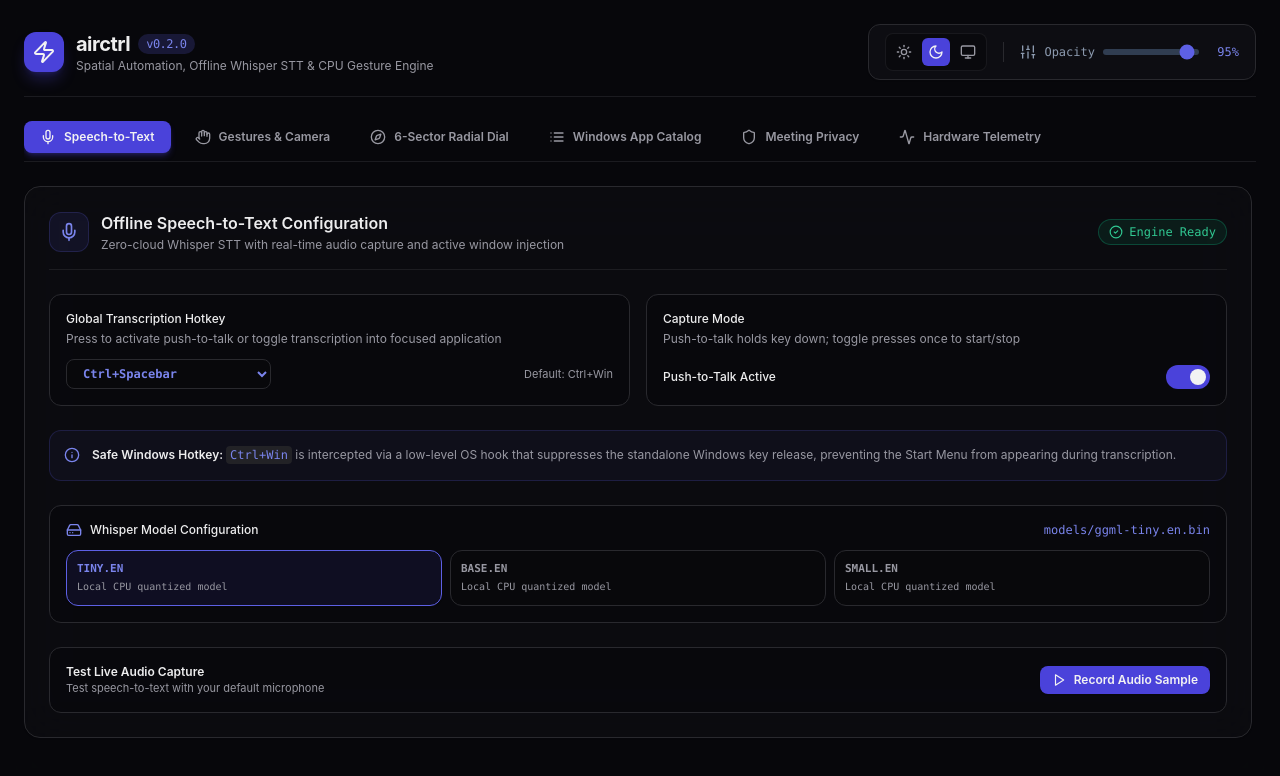
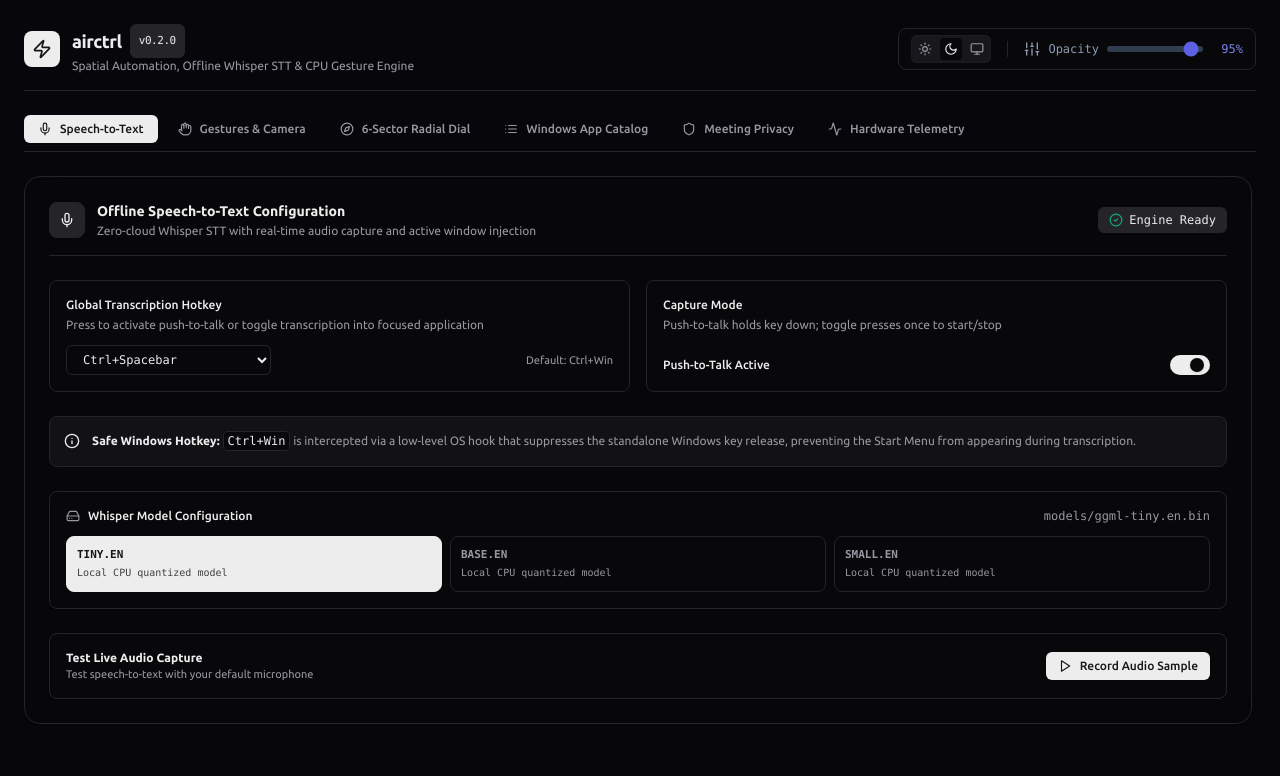
Before and after one commit to tysongoulding/airctrl, a React (Vite) app in the folder ui/: page / in a window 1280 px wide. Shown: the top 776 px of the page. Built offline with nearby package versions, Linux system fonts and the light colour scheme.

Commit message:
feat(ui): redesign HUD with shadcn/ui default dark-and-white theme and ubuntu font

```diff
--- a/ui/index.html
+++ b/ui/index.html
@@ -4,6 +4,9 @@
     <meta charset="UTF-8" />
     <meta name="viewport" content="width=device-width, initial-scale=1.0" />
     <title>airctrl Desktop HUD</title>
+    <link rel="preconnect" href="https://fonts.googleapis.com" />
+    <link rel="preconnect" href="https://fonts.gstatic.com" crossorigin />
+    <link href="https://fonts.googleapis.com/css2?family=Ubuntu:ital,wght@0,300;0,400;0,500;0,700;1,300;1,400;1,500;1,700&display=swap" rel="stylesheet" />
   </head>
   <body class="bg-slate-950 text-slate-100 select-none overflow-hidden antialiased">
     <div id="root"></div>
--- a/ui/src/components/hud/SettingsHud.tsx
+++ b/ui/src/components/hud/SettingsHud.tsx
@@ -50,116 +50,116 @@
       style={{ opacity }}
     >
       {/* Top Header & Global Controls */}
-      <header className="flex items-center justify-between pb-4 border-b border-border/60">
+      <header className="flex items-center justify-between pb-4 border-b border-border">
         <div className="flex items-center gap-3">
-          <div className="w-10 h-10 rounded-xl bg-indigo-600 flex items-center justify-center shadow-lg shadow-indigo-600/30 text-white">
-            <Zap className="w-6 h-6" />
+          <div className="w-9 h-9 rounded-lg bg-primary text-primary-foreground flex items-center justify-center shadow-sm">
+            <Zap className="w-5 h-5" />
           </div>
           <div>
-            <h1 className="text-xl font-bold tracking-tight text-foreground flex items-center gap-2">
-              airctrl <span className="text-xs px-2 py-0.5 rounded-full bg-indigo-500/20 text-indigo-400 font-mono font-medium">v0.2.0</span>
+            <h1 className="text-lg font-bold tracking-tight text-foreground flex items-center gap-2">
+              airctrl <span className="text-[11px] px-2 py-0.5 rounded-md bg-muted border border-border text-foreground font-mono font-medium">v0.2.0</span>
             </h1>
             <p className="text-xs text-muted-foreground">Spatial Automation, Offline Whisper STT & CPU Gesture Engine</p>
           </div>
         </div>
 
         {/* Global Controls: Theme Switcher & Opacity Slider */}
-        <div className="flex items-center gap-4 bg-card/80 px-4 py-2 rounded-xl border border-border shadow-sm">
-          <div className="flex items-center gap-1 bg-background/60 p-1 rounded-lg border border-border/50">
+        <div className="flex items-center gap-4 bg-card px-3 py-1.5 rounded-lg border border-border shadow-sm">
+          <div className="flex items-center gap-1 bg-muted/60 p-0.5 rounded-md border border-border/40">
             <button
               onClick={() => setTheme("light")}
-              className={`p-1.5 rounded-md transition-colors ${theme === "light" ? "bg-indigo-600 text-white" : "text-muted-foreground hover:text-foreground"}`}
+              className={`p-1 rounded transition-colors ${theme === "light" ? "bg-background text-foreground shadow-sm" : "text-muted-foreground hover:text-foreground"}`}
               title="Light Mode"
             >
-              <Sun className="w-4 h-4" />
+              <Sun className="w-3.5 h-3.5" />
             </button>
             <button
               onClick={() => setTheme("dark")}
-              className={`p-1.5 rounded-md transition-colors ${theme === "dark" ? "bg-indigo-600 text-white" : "text-muted-foreground hover:text-foreground"}`}
+              className={`p-1 rounded transition-colors ${theme === "dark" ? "bg-background text-foreground shadow-sm" : "text-muted-foreground hover:text-foreground"}`}
               title="Dark Mode"
             >
-              <Moon className="w-4 h-4" />
+              <Moon className="w-3.5 h-3.5" />
             </button>
             <button
               onClick={() => setTheme("system")}
-              className={`p-1.5 rounded-md transition-colors ${theme === "system" ? "bg-indigo-600 text-white" : "text-muted-foreground hover:text-foreground"}`}
+              className={`p-1 rounded transition-colors ${theme === "system" ? "bg-background text-foreground shadow-sm" : "text-muted-foreground hover:text-foreground"}`}
               title="System Mode"
             >
-              <Monitor className="w-4 h-4" />
+              <Monitor className="w-3.5 h-3.5" />
             </button>
           </div>
 
-          <div className="h-5 w-[1px] bg-border" />
+          <div className="h-4 w-[1px] bg-border" />
           <OpacitySlider opacity={opacity} onChange={setOpacity} />
         </div>
       </header>
 
       {/* Navigation Tabs (Zero LAN Clutter) */}
-      <nav className="flex items-center gap-2 border-b border-border/60 pb-2 overflow-x-auto">
+      <nav className="flex items-center gap-1.5 border-b border-border pb-2 overflow-x-auto">
         <button
           onClick={() => setActiveTab("stt")}
-          className={`flex items-center gap-2 px-4 py-2 rounded-lg text-xs font-semibold whitespace-nowrap transition-all ${
+          className={`flex items-center gap-2 px-3.5 py-1.5 rounded-md text-xs font-medium whitespace-nowrap transition-all ${
             activeTab === "stt"
-              ? "bg-indigo-600 text-white shadow-md shadow-indigo-600/30"
+              ? "bg-primary text-primary-foreground shadow-sm"
               : "text-muted-foreground hover:bg-muted hover:text-foreground"
           }`}
         >
-          <Mic className="w-4 h-4" /> Speech-to-Text
+          <Mic className="w-3.5 h-3.5" /> Speech-to-Text
         </button>
 
         <button
           onClick={() => setActiveTab("gestures")}
-          className={`flex items-center gap-2 px-4 py-2 rounded-lg text-xs font-semibold whitespace-nowrap transition-all ${
+          className={`flex items-center gap-2 px-3.5 py-1.5 rounded-md text-xs font-medium whitespace-nowrap transition-all ${
             activeTab === "gestures"
-              ? "bg-indigo-600 text-white shadow-md shadow-indigo-600/30"
+              ? "bg-primary text-primary-foreground shadow-sm"
               : "text-muted-foreground hover:bg-muted hover:text-foreground"
           }`}
         >
-          <Hand className="w-4 h-4" /> Gestures & Camera
+          <Hand className="w-3.5 h-3.5" /> Gestures & Camera
         </button>
 
         <button
           onClick={() => setActiveTab("dial")}
-          className={`flex items-center gap-2 px-4 py-2 rounded-lg text-xs font-semibold whitespace-nowrap transition-all ${
+          className={`flex items-center gap-2 px-3.5 py-1.5 rounded-md text-xs font-medium whitespace-nowrap transition-all ${
             activeTab === "dial"
-              ? "bg-indigo-600 text-white shadow-md shadow-indigo-600/30"
+              ? "bg-primary text-primary-foreground shadow-sm"
               : "text-muted-foreground hover:bg-muted hover:text-foreground"
           }`}
         >
-          <Compass className="w-4 h-4" /> 6-Sector Radial Dial
+          <Compass className="w-3.5 h-3.5" /> 6-Sector Radial Dial
         </button>
 
         <button
           onClick={() => setActiveTab("apps")}
-          className={`flex items-center gap-2 px-4 py-2 rounded-lg text-xs font-semibold whitespace-nowrap transition-all ${
+          className={`flex items-center gap-2 px-3.5 py-1.5 rounded-md text-xs font-medium whitespace-nowrap transition-all ${
             activeTab === "apps"
-              ? "bg-indigo-600 text-white shadow-md shadow-indigo-600/30"
+              ? "bg-primary text-primary-foreground shadow-sm"
               : "text-muted-foreground hover:bg-muted hover:text-foreground"
           }`}
         >
-          <List className="w-4 h-4" /> Windows App Catalog
+          <List className="w-3.5 h-3.5" /> Windows App Catalog
         </button>
 
         <button
           onClick={() => setActiveTab("privacy")}
-          className={`flex items-center gap-2 px-4 py-2 rounded-lg text-xs font-semibold whitespace-nowrap transition-all ${
+          className={`flex items-center gap-2 px-3.5 py-1.5 rounded-md text-xs font-medium whitespace-nowrap transition-all ${
             activeTab === "privacy"
-              ? "bg-indigo-600 text-white shadow-md shadow-indigo-600/30"
+              ? "bg-primary text-primary-foreground shadow-sm"
               : "text-muted-foreground hover:bg-muted hover:text-foreground"
           }`}
         >
-          <Shield className="w-4 h-4" /> Meeting Privacy
+          <Shield className="w-3.5 h-3.5" /> Meeting Privacy
         </button>
 
         <button
           onClick={() => setActiveTab("status")}
-          className={`flex items-center gap-2 px-4 py-2 rounded-lg text-xs font-semibold whitespace-nowrap transition-all ${
+          className={`flex items-center gap-2 px-3.5 py-1.5 rounded-md text-xs font-medium whitespace-nowrap transition-all ${
             activeTab === "status"
-              ? "bg-indigo-600 text-white shadow-md shadow-indigo-600/30"
+              ? "bg-primary text-primary-foreground shadow-sm"
               : "text-muted-foreground hover:bg-muted hover:text-foreground"
           }`}
         >
-          <Activity className="w-4 h-4" /> Hardware Telemetry
+          <Activity className="w-3.5 h-3.5" /> Hardware Telemetry
         </button>
       </nav>
 
--- a/ui/src/components/hud/SttConfigCard.tsx
+++ b/ui/src/components/hud/SttConfigCard.tsx
@@ -91,13 +91,13 @@
 
   return (
     <div className="p-6 rounded-2xl border border-border bg-card/60 backdrop-blur-xl flex flex-col gap-6 shadow-sm">
-      <div className="flex items-center justify-between border-b border-border/60 pb-4">
+      <div className="flex items-center justify-between border-b border-border pb-4">
         <div className="flex items-center gap-3">
-          <div className="w-10 h-10 rounded-xl bg-indigo-500/10 border border-indigo-500/20 flex items-center justify-center text-indigo-400">
-            <Mic className="w-5 h-5" />
+          <div className="w-9 h-9 rounded-lg bg-muted border border-border flex items-center justify-center text-foreground">
+            <Mic className="w-4 h-4" />
           </div>
           <div>
-            <h2 className="text-base font-semibold text-foreground flex items-center gap-2">
+            <h2 className="text-sm font-semibold text-foreground flex items-center gap-2">
               Offline Speech-to-Text Configuration
             </h2>
             <p className="text-xs text-muted-foreground mt-0.5">
@@ -105,14 +105,14 @@
             </p>
           </div>
         </div>
-        <span className="px-2.5 py-1 rounded-full bg-emerald-500/10 border border-emerald-500/30 text-emerald-400 text-xs font-mono flex items-center gap-1.5">
-          <CheckCircle2 className="w-3.5 h-3.5" /> Engine Ready
+        <span className="px-2.5 py-1 rounded-md bg-muted border border-border text-foreground text-xs font-mono flex items-center gap-1.5">
+          <CheckCircle2 className="w-3.5 h-3.5 text-emerald-500" /> Engine Ready
         </span>
       </div>
 
       <div className="grid grid-cols-1 md:grid-cols-2 gap-4">
         {/* Global STT Hotkey */}
-        <div className="p-4 rounded-xl border border-border bg-background/50 flex flex-col justify-between">
+        <div className="p-4 rounded-lg border border-border bg-card flex flex-col justify-between shadow-sm">
           <div>
             <label className="text-xs font-medium text-foreground block mb-1">
               Global Transcription Hotkey
@@ -125,7 +125,7 @@
             <select
               value={settings.hotkey_stt}
               onChange={(e) => onUpdate({ hotkey_stt: e.target.value })}
-              className="px-3 py-1.5 rounded-lg bg-background border border-border text-indigo-400 font-mono text-xs font-semibold focus:outline-none focus:ring-1 focus:ring-indigo-500"
+              className="px-3 py-1.5 rounded-md bg-background border border-border text-foreground font-mono text-xs font-medium focus:outline-none focus:ring-1 focus:ring-ring"
             >
               <option value="Ctrl+Win">Ctrl+Win (Recommended)</option>
               <option value="Ctrl+Spacebar">Ctrl+Spacebar</option>
@@ -137,7 +137,7 @@
         </div>
 
         {/* Push-to-Talk Toggle */}
-        <div className="p-4 rounded-xl border border-border bg-background/50 flex flex-col justify-between">
+        <div className="p-4 rounded-lg border border-border bg-card flex flex-col justify-between shadow-sm">
           <div>
             <label className="text-xs font-medium text-foreground block mb-1">
               Capture Mode
@@ -152,13 +152,13 @@
             </span>
             <button
               onClick={() => onUpdate({ push_to_talk: !settings.push_to_talk })}
-              className={`relative inline-flex h-6 w-11 items-center rounded-full transition-colors ${
-                settings.push_to_talk ? "bg-indigo-600" : "bg-muted"
+              className={`relative inline-flex h-5 w-10 items-center rounded-full transition-colors ${
+                settings.push_to_talk ? "bg-primary" : "bg-muted border border-border"
               }`}
             >
               <span
-                className={`inline-block h-4 w-4 transform rounded-full bg-white transition-transform ${
-                  settings.push_to_talk ? "translate-x-6" : "translate-x-1"
+                className={`inline-block h-3.5 w-3.5 transform rounded-full bg-background shadow transition-transform ${
+                  settings.push_to_talk ? "translate-x-5" : "translate-x-1"
                 }`}
               />
             </button>
@@ -167,21 +167,21 @@
       </div>
 
       {/* Safe Hotkey Explanation */}
-      <div className="p-3.5 rounded-xl border border-indigo-500/20 bg-indigo-500/5 flex items-start gap-3">
-        <Info className="w-4 h-4 text-indigo-400 shrink-0 mt-0.5" />
+      <div className="p-3.5 rounded-lg border border-border bg-muted/40 flex items-start gap-3">
+        <Info className="w-4 h-4 text-foreground shrink-0 mt-0.5" />
         <div className="text-xs text-muted-foreground leading-relaxed">
           <span className="font-semibold text-foreground">Safe Windows Hotkey: </span>
-          <code className="text-indigo-400 font-mono px-1 py-0.5 bg-muted rounded">Ctrl+Win</code> is intercepted via a low-level OS hook that suppresses the standalone Windows key release, preventing the Start Menu from appearing during transcription.
+          <code className="text-foreground font-mono px-1 py-0.5 bg-background border border-border rounded">Ctrl+Win</code> is intercepted via a low-level OS hook that suppresses the standalone Windows key release, preventing the Start Menu from appearing during transcription.
         </div>
       </div>
 
       {/* Whisper Model Selector */}
-      <div className="p-4 rounded-xl border border-border bg-background/50 flex flex-col gap-3">
+      <div className="p-4 rounded-lg border border-border bg-card flex flex-col gap-3 shadow-sm">
         <div className="flex items-center justify-between">
           <label className="text-xs font-medium text-foreground flex items-center gap-2">
-            <HardDrive className="w-4 h-4 text-indigo-400" /> Whisper Model Configuration
+            <HardDrive className="w-3.5 h-3.5 text-muted-foreground" /> Whisper Model Configuration
           </label>
-          <span className="text-xs text-indigo-400 font-mono">
+          <span className="text-xs text-muted-foreground font-mono">
             {settings.whisper_model}
           </span>
         </div>
@@ -190,21 +190,21 @@
             <button
               key={m}
               onClick={() => onUpdate({ whisper_model: m })}
-              className={`p-2.5 rounded-xl border text-xs font-mono text-left transition-all ${
+              className={`p-2.5 rounded-lg border text-xs font-mono text-left transition-all ${
                 settings.whisper_model === m
-                  ? "bg-indigo-600/10 border-indigo-500 text-indigo-400 shadow-sm"
-                  : "bg-background border-border text-muted-foreground hover:text-foreground"
+                  ? "bg-primary text-primary-foreground border-primary shadow-sm"
+                  : "bg-background border-border text-muted-foreground hover:text-foreground hover:bg-muted/50"
               }`}
             >
               <div className="font-bold text-[11px] mb-0.5">{m.replace("models/ggml-", "").replace(".bin", "").toUpperCase()}</div>
-              <div className="text-[10px] text-muted-foreground">Local CPU quantized model</div>
+              <div className={`text-[10px] ${settings.whisper_model === m ? "text-primary-foreground/80" : "text-muted-foreground"}`}>Local CPU quantized model</div>
             </button>
           ))}
         </div>
       </div>
 
       {/* Interactive Microphone Test */}
-      <div className="p-4 rounded-xl border border-border bg-background/50 flex flex-col gap-3">
+      <div className="p-4 rounded-lg border border-border bg-card flex flex-col gap-3 shadow-sm">
         <div className="flex items-center justify-between">
           <div>
             <h3 className="text-xs font-semibold text-foreground">Test Live Audio Capture</h3>
@@ -212,10 +212,10 @@
           </div>
           <button
             onClick={toggleRecording}
-            className={`flex items-center gap-2 px-3 py-1.5 rounded-lg text-xs font-semibold shadow-sm transition-all ${
+            className={`flex items-center gap-2 px-3 py-1.5 rounded-md text-xs font-medium shadow-sm transition-all ${
               recording
                 ? "bg-rose-600 hover:bg-rose-500 text-white animate-pulse"
-                : "bg-indigo-600 hover:bg-indigo-500 text-white"
+                : "bg-primary text-primary-foreground hover:bg-primary/90"
             }`}
           >
             {recording ? <Square className="w-3.5 h-3.5" /> : <Play className="w-3.5 h-3.5" />}
@@ -224,15 +224,15 @@
         </div>
 
         {recording && (
-          <div className="flex items-center gap-3 bg-card p-3 rounded-lg border border-border">
-            <div className="w-2.5 h-2.5 rounded-full bg-rose-500 animate-ping" />
-            <div className="flex-1 bg-muted h-2 rounded-full overflow-hidden">
+          <div className="flex items-center gap-3 bg-muted/50 p-2.5 rounded-md border border-border">
+            <div className="w-2 h-2 rounded-full bg-rose-500 animate-ping" />
+            <div className="flex-1 bg-muted h-1.5 rounded-full overflow-hidden">
               <div
-                className="bg-indigo-500 h-full transition-all duration-75"
+                className="bg-primary h-full transition-all duration-75"
                 style={{ width: `${audioLevel}%` }}
               />
             </div>
-            <span className="text-xs font-mono text-indigo-400">{audioLevel}%</span>
+            <span className="text-xs font-mono text-foreground">{audioLevel}%</span>
           </div>
         )}
 
--- a/ui/src/index.css
+++ b/ui/src/index.css
@@ -1,40 +1,67 @@
+@import url('https://fonts.googleapis.com/css2?family=Ubuntu:ital,wght@0,300;0,400;0,500;0,700;1,300;1,400;1,500;1,700&display=swap');
+
 @tailwind base;
 @tailwind components;
 @tailwind utilities;
 
 @layer base {
   :root {
-    --background: 240 10% 98%;
-    --foreground: 240 10% 10%;
+    --background: 0 0% 100%;
+    --foreground: 240 10% 3.9%;
     --card: 0 0% 100%;
-    --card-foreground: 240 10% 10%;
-    --muted: 240 5% 92%;
-    --muted-foreground: 240 4% 45%;
-    --border: 240 6% 88%;
-    --hud-opacity: 0.95;
+    --card-foreground: 240 10% 3.9%;
+    --popover: 0 0% 100%;
+    --popover-foreground: 240 10% 3.9%;
+    --primary: 240 5.9% 10%;
+    --primary-foreground: 0 0% 98%;
+    --secondary: 240 4.8% 95.9%;
+    --secondary-foreground: 240 5.9% 10%;
+    --muted: 240 4.8% 95.9%;
+    --muted-foreground: 240 3.8% 46.1%;
+    --accent: 240 4.8% 95.9%;
+    --accent-foreground: 240 5.9% 10%;
+    --destructive: 0 84.2% 60.2%;
+    --destructive-foreground: 0 0% 98%;
+    --border: 240 5.9% 90%;
+    --input: 240 5.9% 90%;
+    --ring: 240 5.9% 10%;
+    --radius: 0.5rem;
+    --hud-opacity: 0.98;
     --hud-bg-rgb: 255, 255, 255;
-    --hud-card-rgb: 248, 250, 252;
-    --hud-border-rgb: 203, 213, 225;
+    --hud-card-rgb: 255, 255, 255;
+    --hud-border-rgb: 228, 228, 231;
   }
 
   .dark {
-    --background: 240 10% 4%;
+    --background: 240 10% 3.9%;
     --foreground: 0 0% 98%;
-    --card: 240 10% 7%;
+    --card: 240 10% 3.9%;
     --card-foreground: 0 0% 98%;
-    --muted: 240 5% 15%;
-    --muted-foreground: 240 5% 65%;
-    --border: 240 5% 18%;
-    --hud-bg-rgb: 15, 23, 42;
-    --hud-card-rgb: 30, 41, 59;
-    --hud-border-rgb: 51, 65, 85;
+    --popover: 240 10% 3.9%;
+    --popover-foreground: 0 0% 98%;
+    --primary: 0 0% 98%;
+    --primary-foreground: 240 5.9% 10%;
+    --secondary: 240 3.7% 15.9%;
+    --secondary-foreground: 0 0% 98%;
+    --muted: 240 3.7% 15.9%;
+    --muted-foreground: 240 5% 64.9%;
+    --accent: 240 3.7% 15.9%;
+    --accent-foreground: 0 0% 98%;
+    --destructive: 0 62.8% 30.6%;
+    --destructive-foreground: 0 0% 98%;
+    --border: 240 3.7% 15.9%;
+    --input: 240 3.7% 15.9%;
+    --ring: 240 4.9% 83.9%;
+    --hud-bg-rgb: 9, 9, 11;
+    --hud-card-rgb: 15, 15, 18;
+    --hud-border-rgb: 39, 39, 42;
   }
 }
 
 html, body {
-  background-color: #090d16;
-  color: #f8fafc;
-  font-family: -apple-system, BlinkMacSystemFont, "Segoe UI", Roboto, Oxygen, Ubuntu, Cantarell, "Fira Sans", "Droid Sans", "Helvetica Neue", sans-serif;
+  background-color: hsl(var(--background));
+  color: hsl(var(--foreground));
+  font-family: 'Ubuntu', -apple-system, BlinkMacSystemFont, "Segoe UI", Roboto, sans-serif;
   user-select: none;
 }
 
--- a/ui/tailwind.config.ts
+++ b/ui/tailwind.config.ts
@@ -5,6 +5,9 @@
   content: ["./index.html", "./src/**/*.{js,ts,jsx,tsx}"],
   theme: {
     extend: {
+      fontFamily: {
+        sans: ["Ubuntu", "system-ui", "-apple-system", "sans-serif"],
+      },
       colors: {
         background: "hsl(var(--background))",
         foreground: "hsl(var(--foreground))",
@@ -12,15 +15,37 @@
           DEFAULT: "hsl(var(--card))",
           foreground: "hsl(var(--card-foreground))",
         },
+        popover: {
+          DEFAULT: "hsl(var(--popover))",
+          foreground: "hsl(var(--popover-foreground))",
+        },
+        primary: {
+          DEFAULT: "hsl(var(--primary))",
+          foreground: "hsl(var(--primary-foreground))",
+        },
+        secondary: {
+          DEFAULT: "hsl(var(--secondary))",
+          foreground: "hsl(var(--secondary-foreground))",
+        },
         muted: {
           DEFAULT: "hsl(var(--muted))",
           foreground: "hsl(var(--muted-foreground))",
         },
+        accent: {
+          DEFAULT: "hsl(var(--accent))",
+          foreground: "hsl(var(--accent-foreground))",
+        },
+        destructive: {
+          DEFAULT: "hsl(var(--destructive))",
+          foreground: "hsl(var(--destructive-foreground))",
+        },
         border: "hsl(var(--border))",
+        input: "hsl(var(--input))",
+        ring: "hsl(var(--ring))",
         hud: {
-          bg: "rgba(var(--hud-bg-rgb), var(--hud-opacity, 0.95))",
+          bg: "rgba(var(--hud-bg-rgb), var(--hud-opacity, 0.98))",
           border: "rgba(var(--hud-border-rgb), 0.2)",
-          card: "rgba(var(--hud-card-rgb), var(--hud-opacity, 0.95))",
+          card: "rgba(var(--hud-card-rgb), var(--hud-opacity, 0.98))",
         },
       },
       animation: {
```
Also changed, not shown: ui/src/components/hud/AppCatalogCard.tsx (+14 -14 lines), ui/src/components/hud/GesturesLiveView.tsx (+39 -39 lines), ui/src/components/hud/PrivacyControlsCard.tsx (+22 -22 lines), ui/src/components/hud/RadialConfigCard.tsx (+29 -29 lines), ui/src/components/hud/StatusMonitorGrid.tsx (+15 -15 lines), 5 other files (tests, documents, lock files or other folders).
